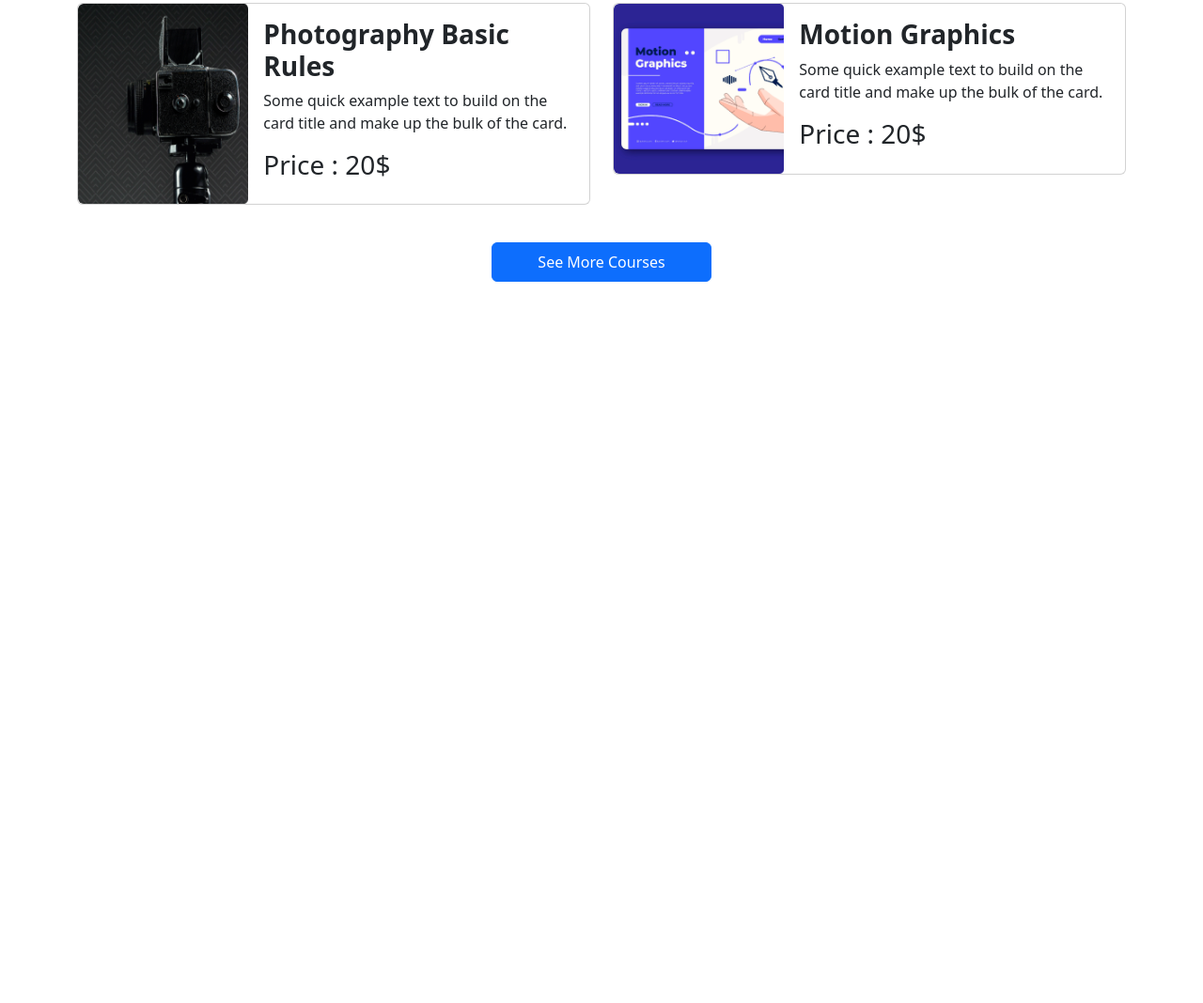
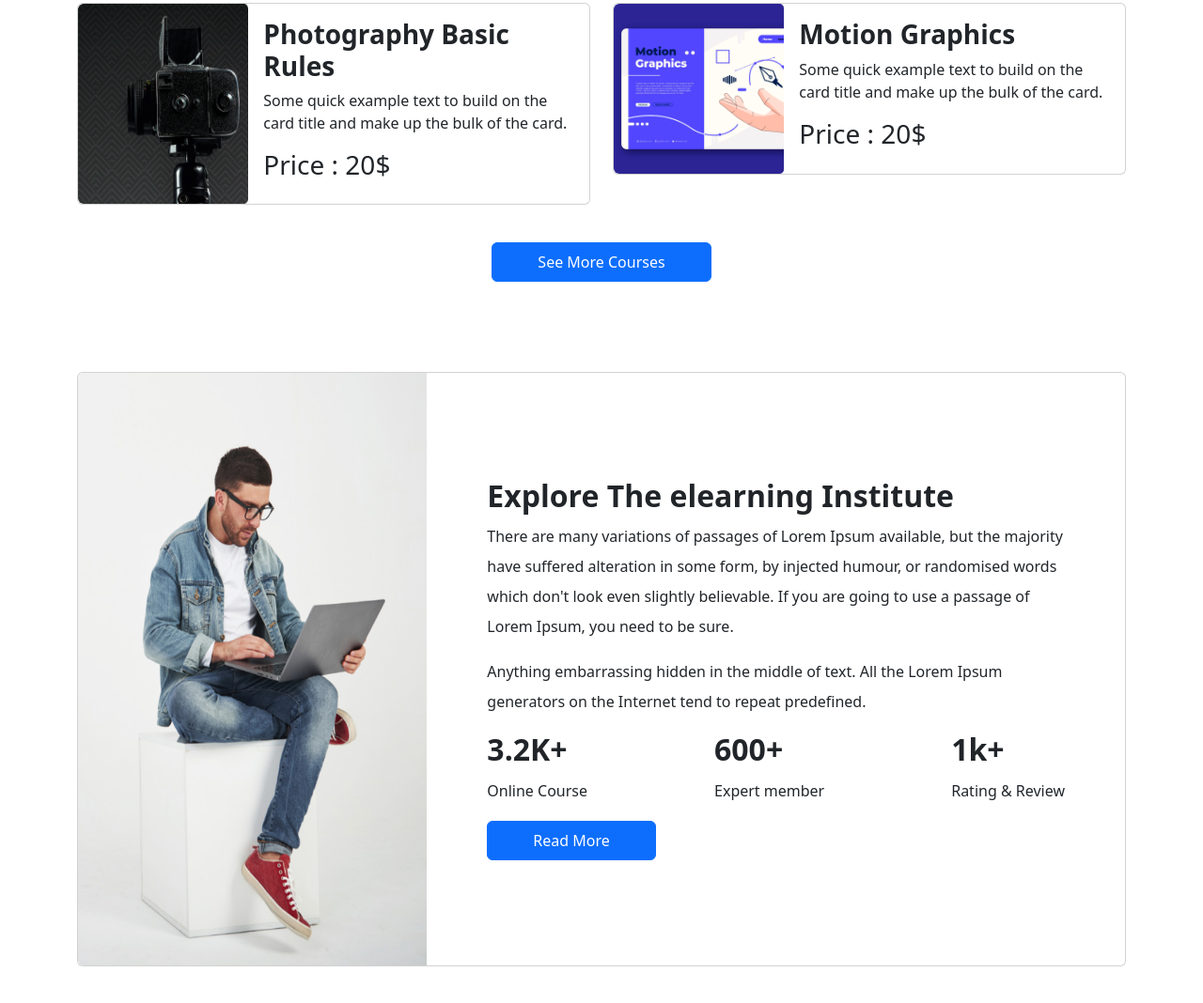
Before and after one commit to sourov2612/edTech-website, a plain HTML site: page index.html in a window 1280 px wide. Shown: the part 1399-2467 px from the top of the page at 94% size. Before the commit the page ends 1747 px from the top, so only its background shows below. Drawn offline with nearby package versions, Linux system fonts and the light colour scheme.

Commit message:
explore_section_addrd

```diff
--- a/index.html
+++ b/index.html
@@ -231,13 +231,47 @@
 
             </section>
 
-            <div class=" d-flex justify-content-center align-items-center">
+            <div class="pb-5 d-flex justify-content-center align-items-center">
                 <button class="btn btn-primary px-5 py-2">See More Courses</button>
             </div>
         </section>
         <!-- Courses section end  -->
 
-
+        <!-- Explore The elearning start  -->
+        <section class="container mb-5">
+          <div class="card mb-3" style="max-width: 100;">
+            <div class="row g-0">
+              <div class="col-md-4">
+                <img src="images/working.png" class="img-fluid rounded-start h-100" alt="...">
+              </div>
+              <div class="col-md-8">
+                <div class="p-5 my-5 d-flex justify-content-center align-items-center">
+                  <div class="card-body lh-lg">
+                    <h2 class="card-title fw-bold">Explore The elearning Institute</h2>
+                    <p class="card-text">There are many variations of passages of Lorem Ipsum available, but the majority have suffered alteration in some form, by injected humour, or randomised words which don't look even slightly believable. If you are going to use a passage of Lorem Ipsum, you need to be sure.</p>
+                    <p  class="card-text">Anything embarrassing hidden in the middle of text. All the Lorem Ipsum generators on the Internet tend to repeat predefined.</p>
+                    <div class="d-flex justify-content-between">
+                      <div>
+                        <h2 class="fw-bold">3.2K+</h2>
+                        <p>Online Course</p>
+                      </div>
+                      <div>
+                        <h2 class="fw-bold">600+</h2>
+                        <p>Expert member</p>
+                      </div>
+                      <div>
+                        <h2 class="fw-bold">1k+</h2>
+                        <p>Rating & Review</p>
+                      </div>
+                    </div>
+                    <button class="btn btn-primary px-5 py-2">Read More</button>
+                  </div>
+                </div>
+              </div>
+            </div>
+          </div>
+        </section>
+        <!-- Explore The elearning end  -->
 
 
 
```
